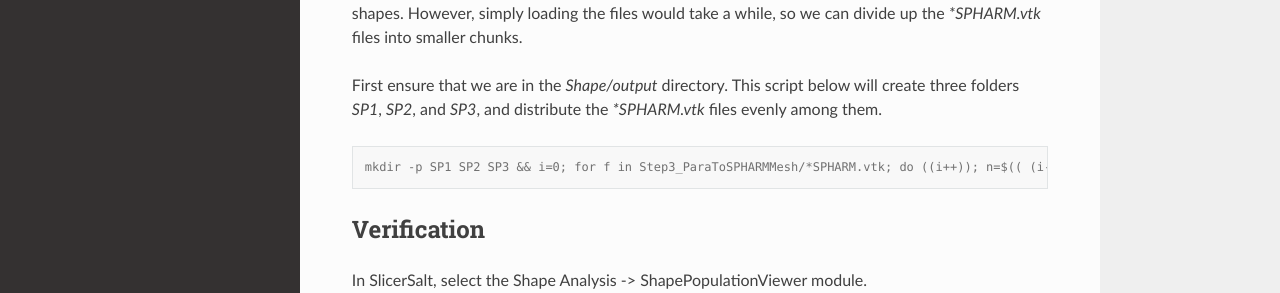
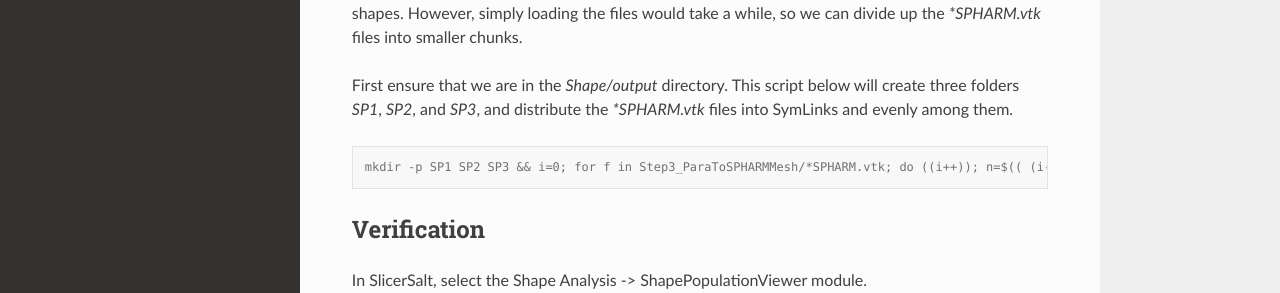
Before and after one commit to calebyhan/slicer-salt, a Sphinx documentation site: the page built from docs/source/shape_population.rst, in a window 1280 px wide and 900 px high. Shown: the part 390-683 px from the top of the window. Built offline with Sphinx 7.4.7 and the Read the Docs theme 3.1.0, drawn with Linux system fonts in a browser that asks for light colours.

Commit message:
extra details

````diff
--- a/docs/source/shape_creation.rst
+++ b/docs/source/shape_creation.rst
@@ -20,13 +20,13 @@ Error Handling
 
 There can be a specific error that occurs during the SPHARM-PDM generation process. This is an example of the error:
 
-```
+`
 itk::BinaryMask3DEqualAreaParametricMeshSourceException (0x558e78680400)
 Location: "Unknown"
 File: /work/Stable/SSALT-0-build/SPHARM-PDM/Libraries/Shape/Algorithms/BinaryMask3DEqualAreaParametricMeshSource.txx
 Line: 183
 Description: Warning: Euler equation not satisfied. Euler Number : 12752 - 12756 = -4
-```
+`
 
 To resolve this issue, you can simply remove the problematic labelmap file from your input dataset and rerun the SPHARM-PDM Generator. This error typically indicates that the input shape has topological issues that prevent successful processing.
 The best practice is to move the problematic file to a separate folder for further inspection later.
--- a/docs/source/shape_population.rst
+++ b/docs/source/shape_population.rst
@@ -12,7 +12,7 @@ Instructions
 First we need to prepare the outputs from the `SPHARM-PDM Generator` module. Once you have the output files, you can use the Shape Population Viewer to visualize and validate the populated shapes.
 However, simply loading the files would take a while, so we can divide up the `*SPHARM.vtk` files into smaller chunks.
 
-First ensure that we are in the `Shape/output` directory. This script below will create three folders `SP1`, `SP2`, and `SP3`, and distribute the `*SPHARM.vtk` files evenly among them.
+First ensure that we are in the `Shape/output` directory. This script below will create three folders `SP1`, `SP2`, and `SP3`, and distribute the `*SPHARM.vtk` files into SymLinks and evenly among them.
 
 .. code-block:: console
 
````
